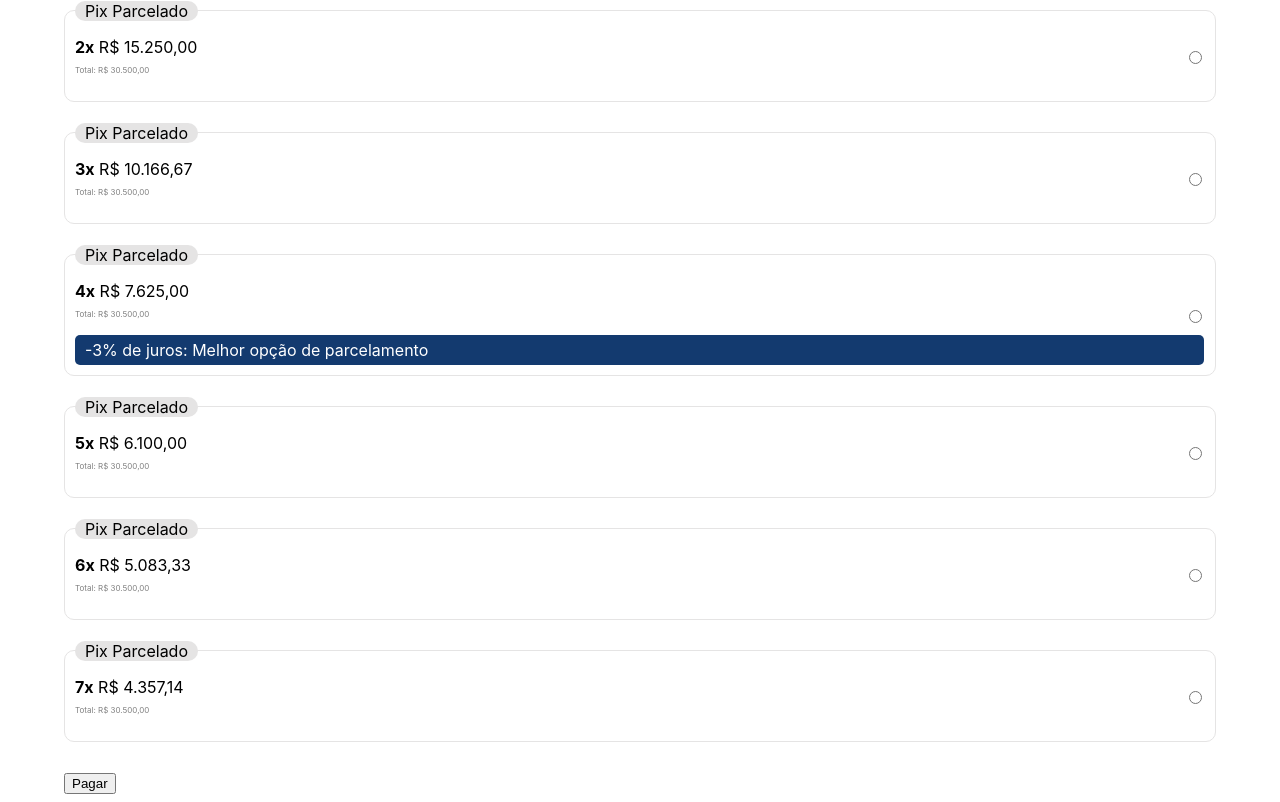
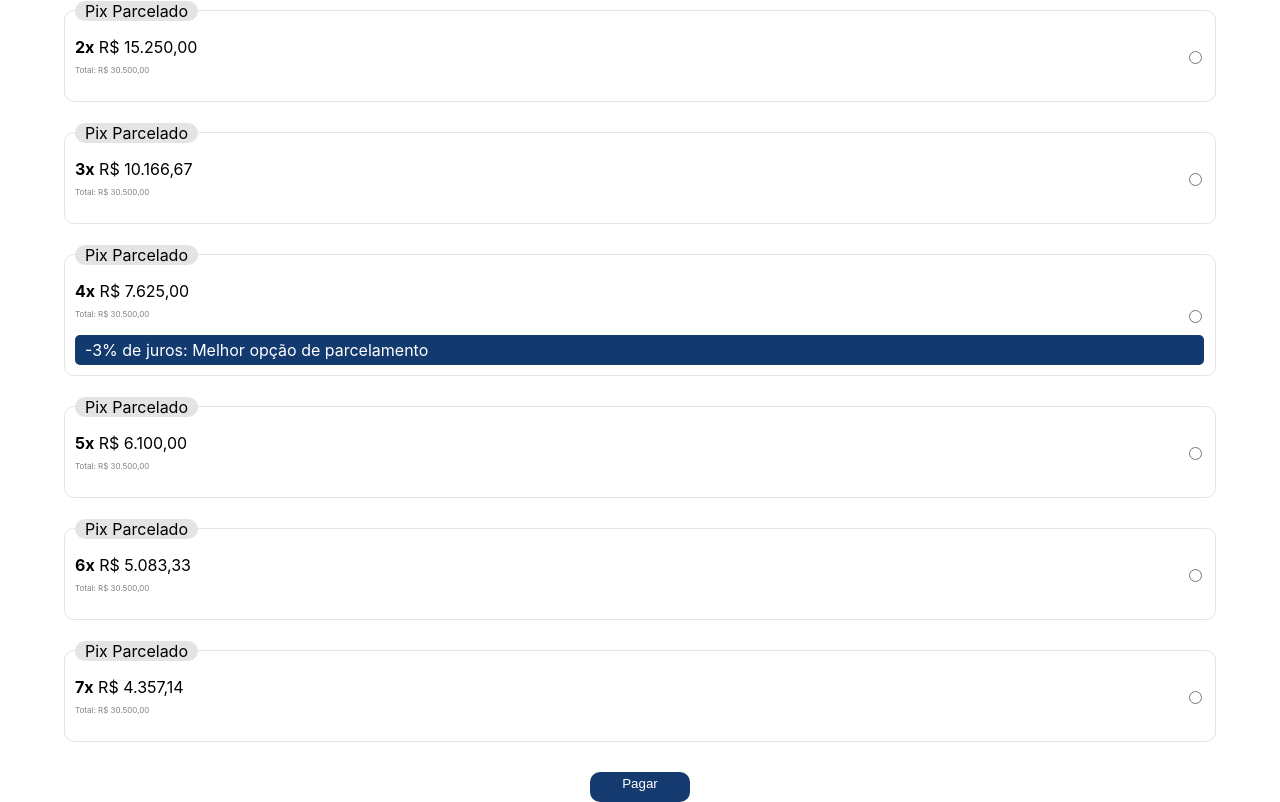
Before and after one commit to phelipegomes/codeChallangeWoovi, a React (Create React App) app: page / in a window 1280 px wide. Shown: the part 336-1138 px from the top of the page. Built offline with nearby package versions, Linux system fonts and the light colour scheme.

Commit message:
ajuste aba payment

```diff
--- a/src/components/parcelado/ParceladoBox.js
+++ b/src/components/parcelado/ParceladoBox.js
@@ -13,6 +13,7 @@ export default function OtherBox() {
         setSelectedValue(value)
         setSelectedInstallment(installment)
         setSelectedValueTotal(total)
+
     };
 
     const handleSubmit = () => {
@@ -65,7 +66,10 @@ export default function OtherBox() {
     return (
         <>
             {listBoxes}
-            <button onClick={handleSubmit}>Pagar</button>
+            <div className="pay-div">
+            <button className="pay-button" onClick={handleSubmit}>Pagar</button>
+            </div>
+
         </>
     );
 };
--- a/src/components/parcelado/parcelado.css
+++ b/src/components/parcelado/parcelado.css
@@ -1,3 +1,19 @@
 .parcelado-box {
     flex-grow: 1;
   }
+
+.pay-button {
+  background-color: #143a6f;
+  border: 0 solid ;
+  color: white;
+}
+.pay-div {
+  width: 100px;
+  height: 30px;
+  background-color: #143a6f;
+  border-radius: 10px;
+  color: white;
+  display: block;
+  margin: auto;
+  text-align: center;
+}
--- a/src/components/payment/PaymentPage.js
+++ b/src/components/payment/PaymentPage.js
@@ -27,7 +27,7 @@ export default function ResultPage() {
         currency: 'BRL'
     });
 
-    const totalValue = selectedValue * 2;
+    const totalValue = selectedValue * selectedInstallment * 1.1;
     const formattedTotalValue = totalValue.toLocaleString('pt-BR', {
         style: 'currency',
         currency: 'BRL'
@@ -48,7 +48,7 @@ export default function ResultPage() {
 
 
     return (
-        <div>
+        <div style={{maxWidth: 500, display: "block", margin: "auto"}}>
             <h1 style={{textAlign: "center"}}> João, pague a entrada de<br/> {formattedValue} pelo Pix</h1>
             <div className='qrcode-box'>
                 <img style={{width: 400}}  alt="Código QR" src="http://product.corel.com/help/Common/CDGS/540223850/Shared/CorelDRAW-QR-code.png"/>
@@ -57,15 +57,27 @@ export default function ResultPage() {
                 <button className="qrcode-button" onClick={handleCopy}>Clique para copiar o QR CODE </button>
             </div>
             <p style={{textAlign: "center"}}>Prazo de pagamento:<br/> {formattedDate}</p>
-        <div>
+            <div>
             <span className="span-left">1ª entrada no pix</span><span className="span-right">{formattedValue}</span>
             <span className="span-left">{selectedInstallment - 1}x no cartão</span><span className="span-right">{formattedValue}</span>
             <hr/>
-            <span className="span-left">CET: 0,5%</span><span className="span-right">Total:{formattedTotalValue}</span>
+            <span className="span-left">CET: 0,5%</span><span className="span-right">Total: {formattedTotalValue}</span>
             <hr/>
             <span>Comom funciona?</span>
             <hr/>
-        </div>
+            <div style={{textAlign: "center", paddingTop: 20}}>
+            <p style={{margin: 0}}>Identificador:</p>
+            <p style={{margin: 0}}>135bl1kjhcl1kjn3k4bkbc</p>
+            </div>
+
+            <div style={{textAlign: "center", paddingTop: 20}}>
+            <p style={{margin: 0, paddingBottom: 50}}>Pagamento 100% seguro com: Woovi</p>
+
+            </div>
+            </div>
+            <div className="qrcode-div">
+                <button className="qrcode-button">Continuar para Cartão</button>
+            </div>
         </div>
     );
 }
```
